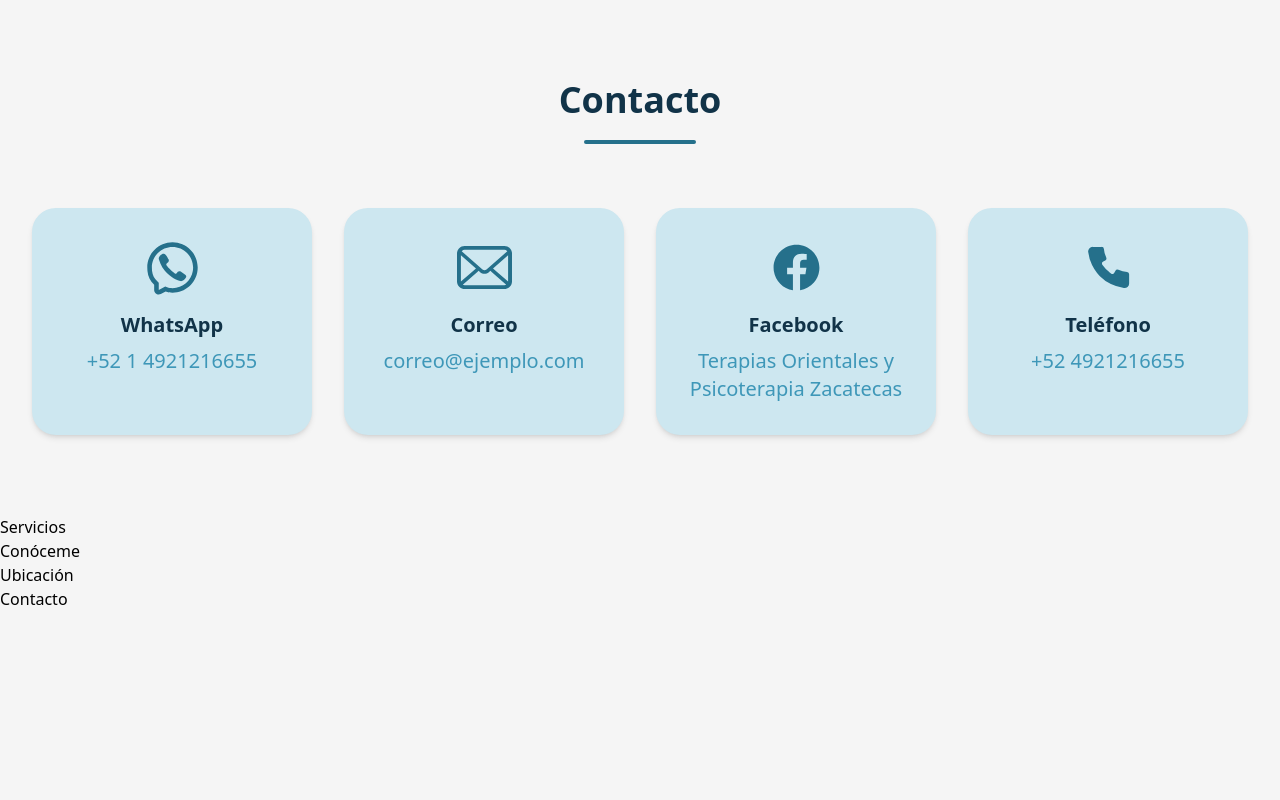
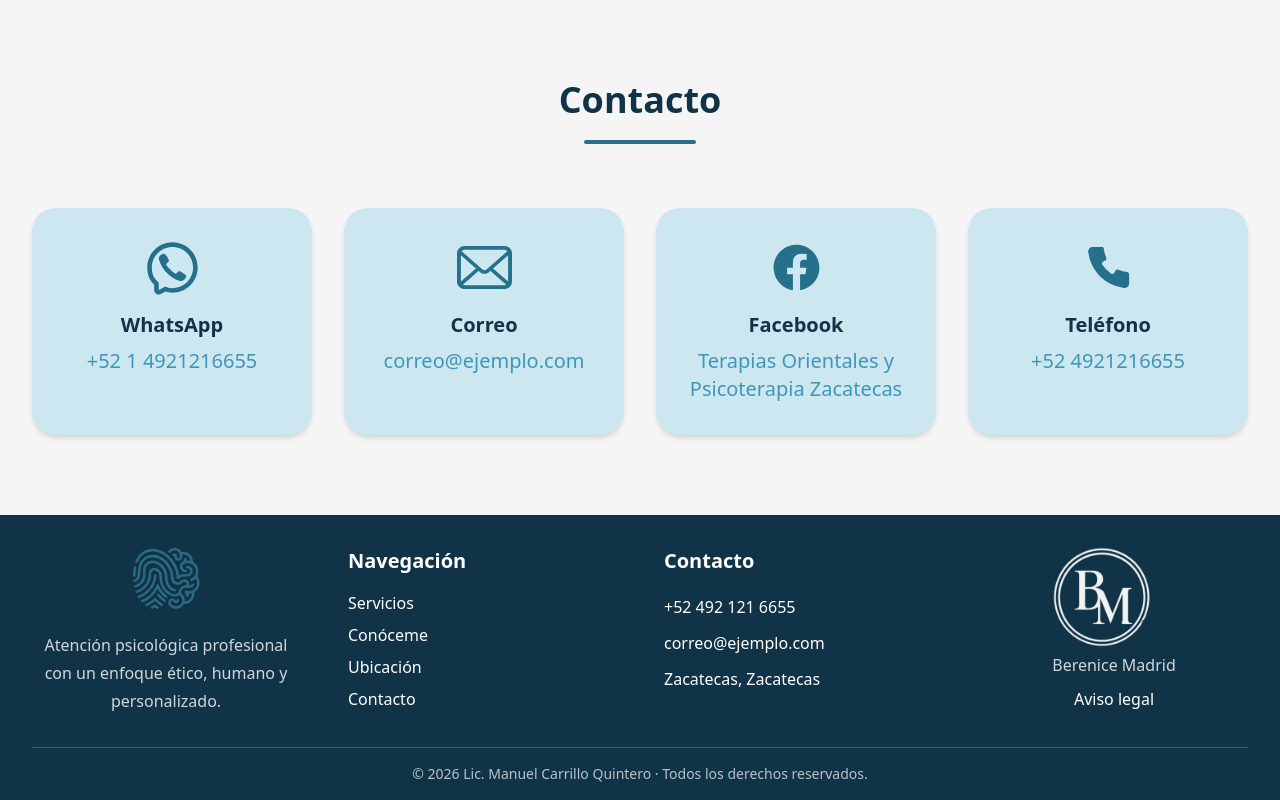
Before and after one commit to nayenay/web-psicologo, a Next.js app: page / in a window 1280 px wide. Shown: the part 3031-3831 px from the top of the page. Before the commit the page ends 3642 px from the top, so only its background shows below. Built offline with nearby package versions, Linux system fonts and the light colour scheme.

Commit message:
chore: Footer finished

```diff
--- a/src/app/layout.tsx
+++ b/src/app/layout.tsx
@@ -1,7 +1,6 @@
 import "./globals.css";
 import Navbar from "@/components/layout/Navbar";
-
-//import Footer from "@/components/layout/Footer";
+import Footer from "@/components/layout/Footer";
 
 export default function RootLayout({
   children,
@@ -20,6 +19,7 @@ export default function RootLayout({
 
         </main>
 
+        <Footer />
 
 
 
--- a/src/app/page.tsx
+++ b/src/app/page.tsx
@@ -16,21 +16,7 @@ export default function Home() {
       <Contacto />
 
 
-      <section id="servicios">
-        <h1>Servicios</h1>
-      </section>
 
-      <section id="conoceme">
-        <h1>Conóceme</h1>
-      </section>
-
-      <section id="ubicacion">
-        <h1>Ubicación</h1>
-      </section>
-
-      <section id="contacto">
-        <h1>Contacto</h1>
-      </section>
 
     </main>
   );
--- a/src/components/layout/Footer.tsx
+++ b/src/components/layout/Footer.tsx
@@ -0,0 +1,122 @@
+import Link from "next/link";
+import Image from "next/image";
+import Container from "./Container";
+
+export default function Footer() {
+    return (
+        <footer className="bg-[var(--primary-dark)] text-white">
+
+            <Container>
+
+                <div className="grid grid-cols-1 md:grid-cols-4 gap-12 py-8">
+
+                    {/* Logo */}
+
+                    <div className="flex flex-col items-center text-center">
+
+                        <Image
+                            src="/images/logo.png"
+                            alt="Logo"
+                            width={70}
+                            height={70}
+
+                        />
+
+                        <p className="mt-5 leading-7 text-center text-white/80">
+                            Atención psicológica profesional con un enfoque
+                            ético, humano y personalizado.
+                        </p>
+
+                    </div>
+
+                    {/* Navegación */}
+
+                    <div>
+
+                        <h3 className="mb-4 text-xl font-bold">
+                            Navegación
+                        </h3>
+
+                        <div className="flex flex-col gap-2">
+
+                            <Link href="#servicios">
+                                Servicios
+                            </Link>
+
+                            <Link href="#conoceme">
+                                Conóceme
+                            </Link>
+
+                            <Link href="#ubicacion">
+                                Ubicación
+                            </Link>
+
+                            <Link href="#contacto">
+                                Contacto
+                            </Link>
+
+                        </div>
+
+                    </div>
+
+                    {/* Contacto */}
+
+                    <div>
+
+                        <h3 className="mb-5 text-xl font-bold">
+                            Contacto
+                        </h3>
+
+                        <div className="space-y-3">
+
+                            <p>
+                                 +52 492 121 6655
+                            </p>
+
+                            <p>
+                                 correo@ejemplo.com
+                            </p>
+
+                            <p>
+                                Zacatecas, Zacatecas
+                            </p>
+
+                        </div>
+
+                    </div>
+                    <div className="flex flex-col items-center text-center">
+
+                        <div className="mb-2 flex flex-col gap- ">
+                        <Image
+                            src="/logo/LogoBMblanco.png"
+                            alt="Logo"
+                            width={100}
+                            height={70}
+                        />
+                        <p className="mt-1 leading-7 text-center text-white/80">
+                            Berenice Madrid
+                        </p>
+                        </div>
+
+                        <div className="mb-1 flex flex-col ">
+
+                            <Link href="/avisolegal">
+                                Aviso legal
+                            </Link>
+                        </div>
+                    </div>
+
+                </div>
+
+                <div className="border-t border-white/20 py-4 text-center text-sm text-white/70">
+
+                    © 2026 Lic. Manuel Carrillo Quintero · Todos los derechos reservados.
+
+                </div>
+
+
+            </Container>
+
+        </footer>
+    );
+}
```
Also changed, not shown: public/logo/LogoBMblanco.png (added), public/logo/LogoBereniceMadrid.png (added).
